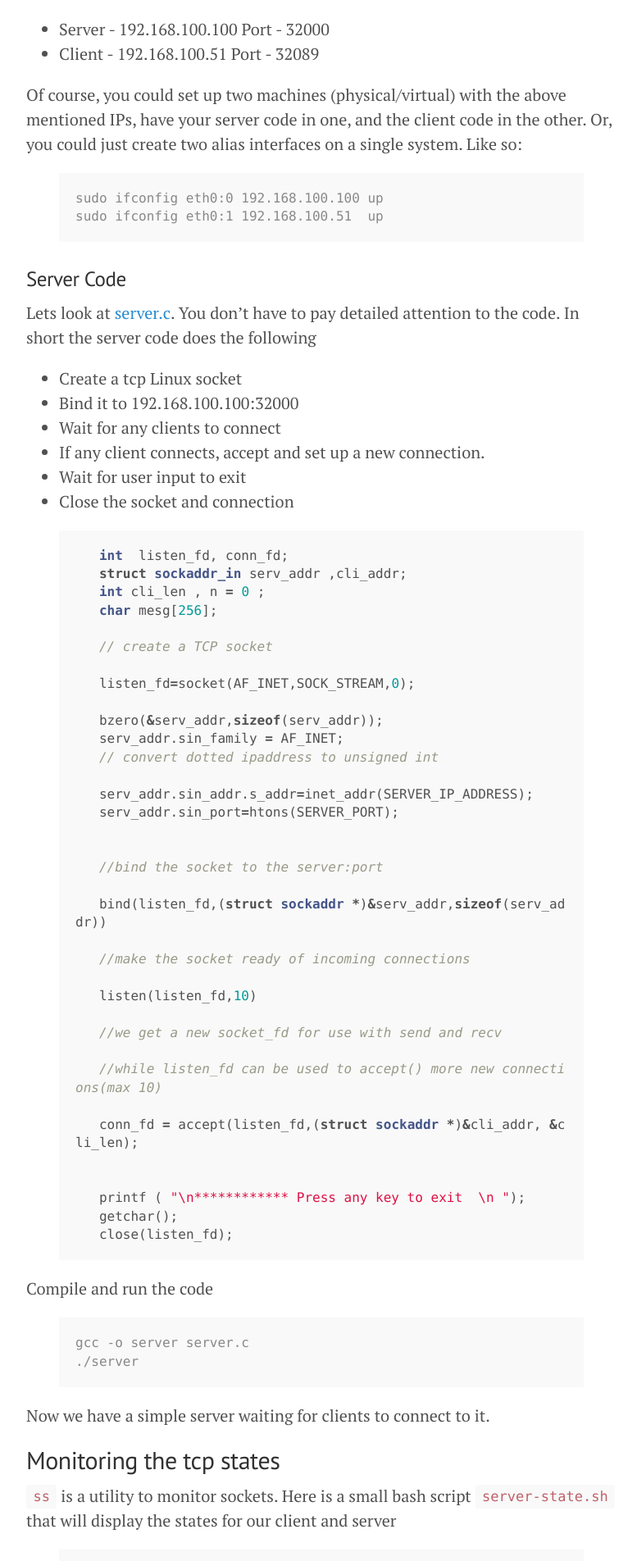
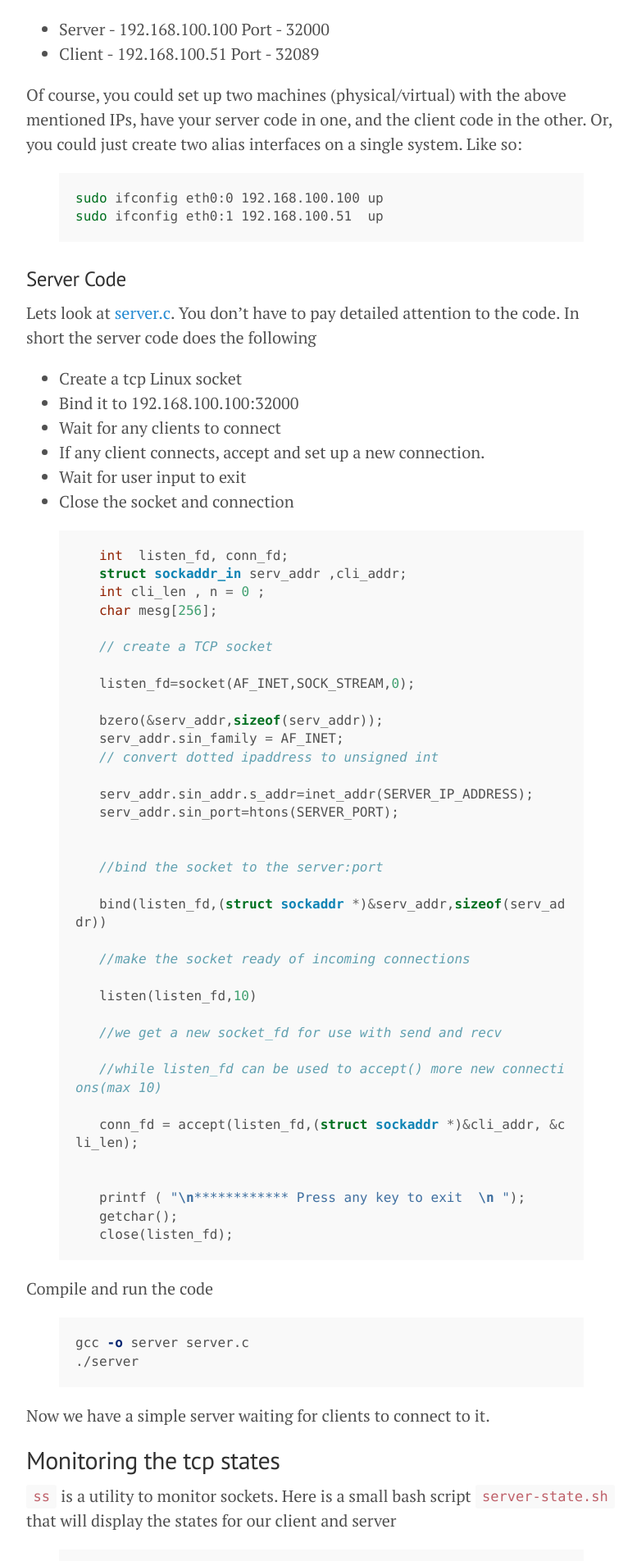
Before and after one commit to woodstok/woodstok.github.io, a Jekyll site: the page built from _posts/2013-12-29-understading-tcp.md, in a window 1280 px wide. Shown: the part 1793-3697 px from the top of the page at 82% size, without its empty margins (248-1025 px from the left). Built offline with Jekyll 4.4.1, drawn with Linux system fonts in a browser that asks for light colours; Markdown is read by kramdown in place of the engine named in the settings; comment, search, counter and statistics services are not loaded; some of the changed text lies outside the part shown.

Commit message:
changed files for syntax highlighting

```diff
--- a/_posts/2013-12-29-understading-tcp.md
+++ b/_posts/2013-12-29-understading-tcp.md
@@ -28,7 +28,7 @@
 - Client -  192.168.100.51   Port - 32089
 
 Of course, you could set up two machines (physical/virtual) with the above mentioned IPs, have your server code in one, and the client code in the other. Or, you could just create two alias interfaces on a single system. Like so:
-{% highlight console %}
+{% highlight sh %}
 sudo ifconfig eth0:0 192.168.100.100 up
 sudo ifconfig eth0:1 192.168.100.51  up
 {% endhighlight %}
@@ -80,7 +80,7 @@
 
 Compile and run the code
 
-{% highlight console %}
+{% highlight sh %}
 gcc -o server server.c
 ./server
 {% endhighlight %}
@@ -90,23 +90,23 @@
 ## Monitoring the tcp states
 
 `ss` is a utility to monitor sockets. Here is a small bash script  `server-state.sh` that will display the states for our client and server
-{% highlight console %}
+{% highlight sh %}
 ss -a | awk '{ print "ip:port = " $4  "  State = " $1 }' | grep "192.168.100.100"
 ss -a | awk '{ print "ip:port = " $4  "  State = " $1 }' | grep "192.168.100.51"
 {% endhighlight %}
 We can repeat this command every second by running
-{% highlight console %}
+{% highlight sh %}
 watch -n 1 ./server-state.sh
 {% endhighlight %}
 Lets keep this running in a separate shell throughout the tutorial.Since we have only the server running, you should see
-{% highlight console %}
+{% highlight sh %}
 ip:port = 192.168.100.100:32000  State = LISTEN
 {%endhighlight %}
 
 ## Client and Server
 [client.c]( https://github.com/woodstok/woodstok-code/blob/master/understanding_tcp/client.c ) is not much different from `server.c` . It connects to the server that we have started previously. Lets compile and run `client.c` in a separate shell.
 
-{% highlight console %}
+{% highlight sh %}
 gcc -o client.c client
 ./client
 {% endhighlight %}
@@ -148,7 +148,7 @@
 
 *Since we might be doing this a lot, login to a separate shell as root instead of prepending `sudo` to every iptables command that we are going to execute.*
 
-{% highlight console %}
+{% highlight sh %}
 iptables -A INPUT -s 192.168.100.51  -p tcp --tcp-flags SYN SYN -j DROP
 {% endhighlight %}
 
@@ -158,7 +158,7 @@
     client - SYN_SENT
 
 Remove the SYN rule that you had added in `iptables`.
-{% highlight console %}
+{% highlight sh %}
 iptables -D INPUT 1
 {% endhighlight %}
 The command assumes that you did not have any other rules preconfigured in ur iptables. If you did, change the number to match the rule number when you display it using `iptables -L`. You can stop the server and client and wait for the states to get closed. Similarly we can vary the iptables command to block syn+ack from the server, making it to stop at the SYN_RCVD state, and so on.
--- a/public/css/syntax.css
+++ b/public/css/syntax.css
@@ -1,60 +1,61 @@
-.highlight  { background: #ffffff; }
-.highlight .c { color: #999988; font-style: italic } /* Comment */
-.highlight .err { color: #a61717; background-color: #e3d2d2 } /* Error */
-.highlight .k { font-weight: bold } /* Keyword */
-.highlight .o { font-weight: bold } /* Operator */
-.highlight .cm { color: #999988; font-style: italic } /* Comment.Multiline */
-.highlight .cp { color: #999999; font-weight: bold } /* Comment.Preproc */
-.highlight .c1 { color: #999988; font-style: italic } /* Comment.Single */
-.highlight .cs { color: #999999; font-weight: bold; font-style: italic } /* Comment.Special */
-.highlight .gd { color: #000000; background-color: #ffdddd } /* Generic.Deleted */
-.highlight .gd .x { color: #000000; background-color: #ffaaaa } /* Generic.Deleted.Specific */
-.highlight .ge { font-style: italic } /* Generic.Emph */
-.highlight .gr { color: #aa0000 } /* Generic.Error */
-.highlight .gh { color: #999999 } /* Generic.Heading */
-.highlight .gi { color: #000000; background-color: #ddffdd } /* Generic.Inserted */
-.highlight .gi .x { color: #000000; background-color: #aaffaa } /* Generic.Inserted.Specific */
-.highlight .go { color: #888888 } /* Generic.Output */
-.highlight .gp { color: #555555 } /* Generic.Prompt */
-.highlight .gs { font-weight: bold } /* Generic.Strong */
-.highlight .gu { color: #aaaaaa } /* Generic.Subheading */
-.highlight .gt { color: #aa0000 } /* Generic.Traceback */
-.highlight .kc { font-weight: bold } /* Keyword.Constant */
-.highlight .kd { font-weight: bold } /* Keyword.Declaration */
-.highlight .kp { font-weight: bold } /* Keyword.Pseudo */
-.highlight .kr { font-weight: bold } /* Keyword.Reserved */
-.highlight .kt { color: #445588; font-weight: bold } /* Keyword.Type */
-.highlight .m { color: #009999 } /* Literal.Number */
-.highlight .s { color: #d14 } /* Literal.String */
-.highlight .na { color: #008080 } /* Name.Attribute */
-.highlight .nb { color: #0086B3 } /* Name.Builtin */
-.highlight .nc { color: #445588; font-weight: bold } /* Name.Class */
-.highlight .no { color: #008080 } /* Name.Constant */
-.highlight .ni { color: #800080 } /* Name.Entity */
-.highlight .ne { color: #990000; font-weight: bold } /* Name.Exception */
-.highlight .nf { color: #990000; font-weight: bold } /* Name.Function */
-.highlight .nn { color: #555555 } /* Name.Namespace */
-.highlight .nt { color: #000080 } /* Name.Tag */
-.highlight .nv { color: #008080 } /* Name.Variable */
-.highlight .ow { font-weight: bold } /* Operator.Word */
-.highlight .w { color: #bbbbbb } /* Text.Whitespace */
-.highlight .mf { color: #009999 } /* Literal.Number.Float */
-.highlight .mh { color: #009999 } /* Literal.Number.Hex */
-.highlight .mi { color: #009999 } /* Literal.Number.Integer */
-.highlight .mo { color: #009999 } /* Literal.Number.Oct */
-.highlight .sb { color: #d14 } /* Literal.String.Backtick */
-.highlight .sc { color: #d14 } /* Literal.String.Char */
-.highlight .sd { color: #d14 } /* Literal.String.Doc */
-.highlight .s2 { color: #d14 } /* Literal.String.Double */
-.highlight .se { color: #d14 } /* Literal.String.Escape */
-.highlight .sh { color: #d14 } /* Literal.String.Heredoc */
-.highlight .si { color: #d14 } /* Literal.String.Interpol */
-.highlight .sx { color: #d14 } /* Literal.String.Other */
-.highlight .sr { color: #009926 } /* Literal.String.Regex */
-.highlight .s1 { color: #d14 } /* Literal.String.Single */
-.highlight .ss { color: #990073 } /* Literal.String.Symbol */
-.highlight .bp { color: #999999 } /* Name.Builtin.Pseudo */
-.highlight .vc { color: #008080 } /* Name.Variable.Class */
-.highlight .vg { color: #008080 } /* Name.Variable.Global */
-.highlight .vi { color: #008080 } /* Name.Variable.Instance */
-.highlight .il { color: #009999 } /* Literal.Number.Integer.Long */
+.hll { background-color: #ffffcc }
+.c { color: #60a0b0; font-style: italic } /* Comment */
+.err { border: 1px solid #FF0000 } /* Error */
+.k { color: #007020; font-weight: bold } /* Keyword */
+.o { color: #666666 } /* Operator */
+.cm { color: #60a0b0; font-style: italic } /* Comment.Multiline */
+.cp { color: #007020 } /* Comment.Preproc */
+.c1 { color: #60a0b0; font-style: italic } /* Comment.Single */
+.cs { color: #60a0b0; background-color: #fff0f0 } /* Comment.Special */
+.gd { color: #A00000 } /* Generic.Deleted */
+.ge { font-style: italic } /* Generic.Emph */
+.gr { color: #FF0000 } /* Generic.Error */
+.gh { color: #000080; font-weight: bold } /* Generic.Heading */
+.gi { color: #00A000 } /* Generic.Inserted */
+.go { color: #808080 } /* Generic.Output */
+.gp { color: #c65d09; font-weight: bold } /* Generic.Prompt */
+.gs { font-weight: bold } /* Generic.Strong */
+.gu { color: #800080; font-weight: bold } /* Generic.Subheading */
+.gt { color: #0040D0 } /* Generic.Traceback */
+.kc { color: #007020; font-weight: bold } /* Keyword.Constant */
+.kd { color: #007020; font-weight: bold } /* Keyword.Declaration */
+.kn { color: #007020; font-weight: bold } /* Keyword.Namespace */
+.kp { color: #007020 } /* Keyword.Pseudo */
+.kr { color: #007020; font-weight: bold } /* Keyword.Reserved */
+.kt { color: #902000 } /* Keyword.Type */
+.m { color: #40a070 } /* Literal.Number */
+.s { color: #4070a0 } /* Literal.String */
+.na { color: #4070a0 } /* Name.Attribute */
+.nb { color: #007020 } /* Name.Builtin */
+.nc { color: #0e84b5; font-weight: bold } /* Name.Class */
+.no { color: #60add5 } /* Name.Constant */
+.nd { color: #555555; font-weight: bold } /* Name.Decorator */
+.ni { color: #d55537; font-weight: bold } /* Name.Entity */
+.ne { color: #007020 } /* Name.Exception */
+.nf { color: #06287e } /* Name.Function */
+.nl { color: #002070; font-weight: bold } /* Name.Label */
+.nn { color: #0e84b5; font-weight: bold } /* Name.Namespace */
+.nt { color: #062873; font-weight: bold } /* Name.Tag */
+.nv { color: #bb60d5 } /* Name.Variable */
+.ow { color: #007020; font-weight: bold } /* Operator.Word */
+.w { color: #bbbbbb } /* Text.Whitespace */
+.mf { color: #40a070 } /* Literal.Number.Float */
+.mh { color: #40a070 } /* Literal.Number.Hex */
+.mi { color: #40a070 } /* Literal.Number.Integer */
+.mo { color: #40a070 } /* Literal.Number.Oct */
+.sb { color: #4070a0 } /* Literal.String.Backtick */
+.sc { color: #4070a0 } /* Literal.String.Char */
+.sd { color: #4070a0; font-style: italic } /* Literal.String.Doc */
+.s2 { color: #4070a0 } /* Literal.String.Double */
+.se { color: #4070a0; font-weight: bold } /* Literal.String.Escape */
+.sh { color: #4070a0 } /* Literal.String.Heredoc */
+.si { color: #70a0d0; font-style: italic } /* Literal.String.Interpol */
+.sx { color: #c65d09 } /* Literal.String.Other */
+.sr { color: #235388 } /* Literal.String.Regex */
+.s1 { color: #4070a0 } /* Literal.String.Single */
+.ss { color: #517918 } /* Literal.String.Symbol */
+.bp { color: #007020 } /* Name.Builtin.Pseudo */
+.vc { color: #bb60d5 } /* Name.Variable.Class */
+.vg { color: #bb60d5 } /* Name.Variable.Global */
+.vi { color: #bb60d5 } /* Name.Variable.Instance */
+.il { color: #40a070 } /* Literal.Number.Integer.Long */
```
